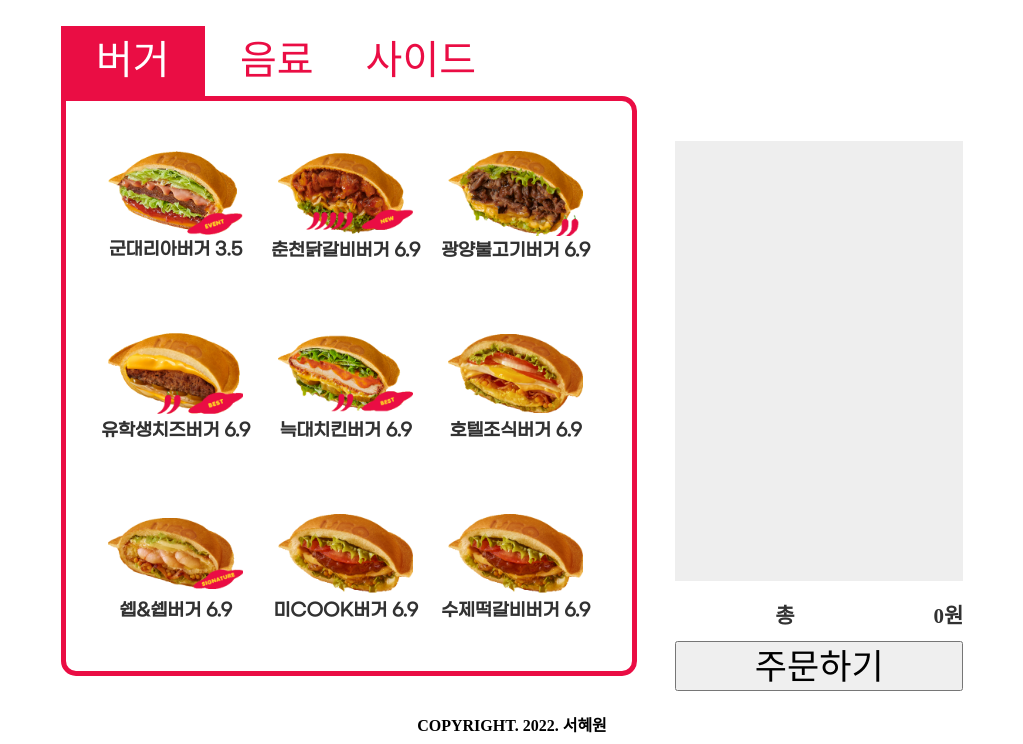
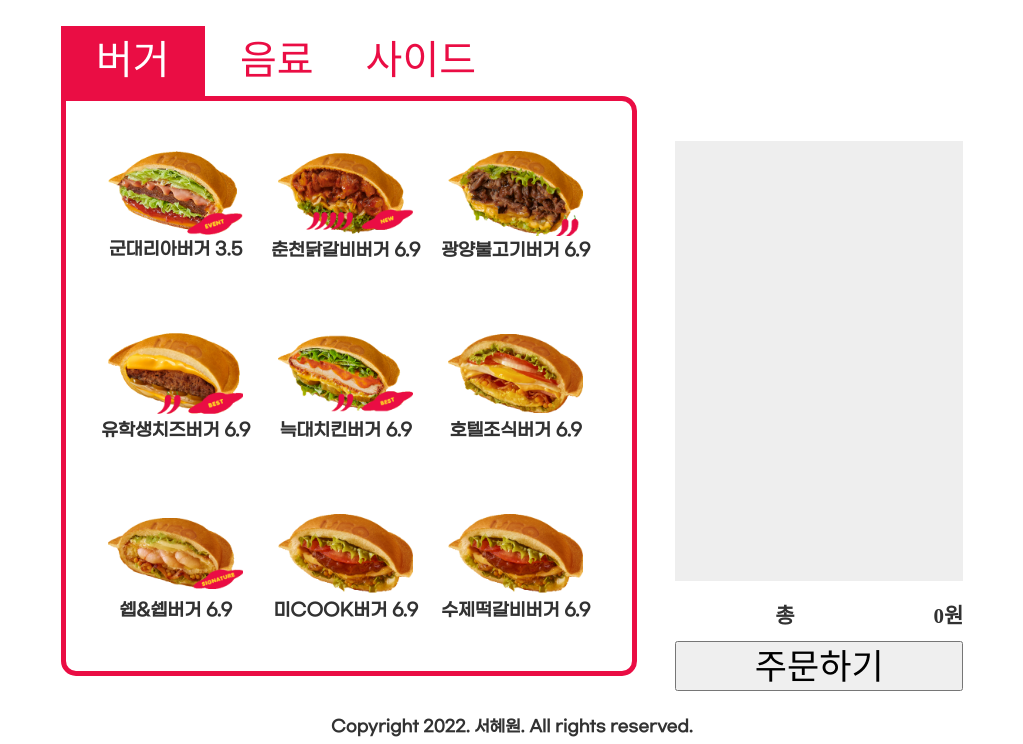
Before and after one commit to daramabasa/kioskExample, a plain HTML site: page index.html in a window 1280 px wide. Shown: the part 156-900 px from the top of the page, without its empty margins (128-1151 px from the left). Drawn offline with Linux system fonts and the light colour scheme; files that its build step writes are made by us from their sources; files whose address does not match are found by name; a web font is replaced by a local one.

Commit message:
footer 수정

```diff
--- a/css/index_css.css
+++ b/css/index_css.css
@@ -245,6 +245,8 @@ footer {
 }
   footer > h4 {
     line-height: 36px;
+    font-family: 'Gms';
+    color: #323232;
   }
 
 
--- a/index.html
+++ b/index.html
@@ -149,7 +149,7 @@
     </main>
     <footer>
       <h4>
-        COPYRIGHT. 2022. 서혜원
+        Copyright 2022. 서혜원. All rights reserved.
       </h4>
     </footer>
   </div>
```
